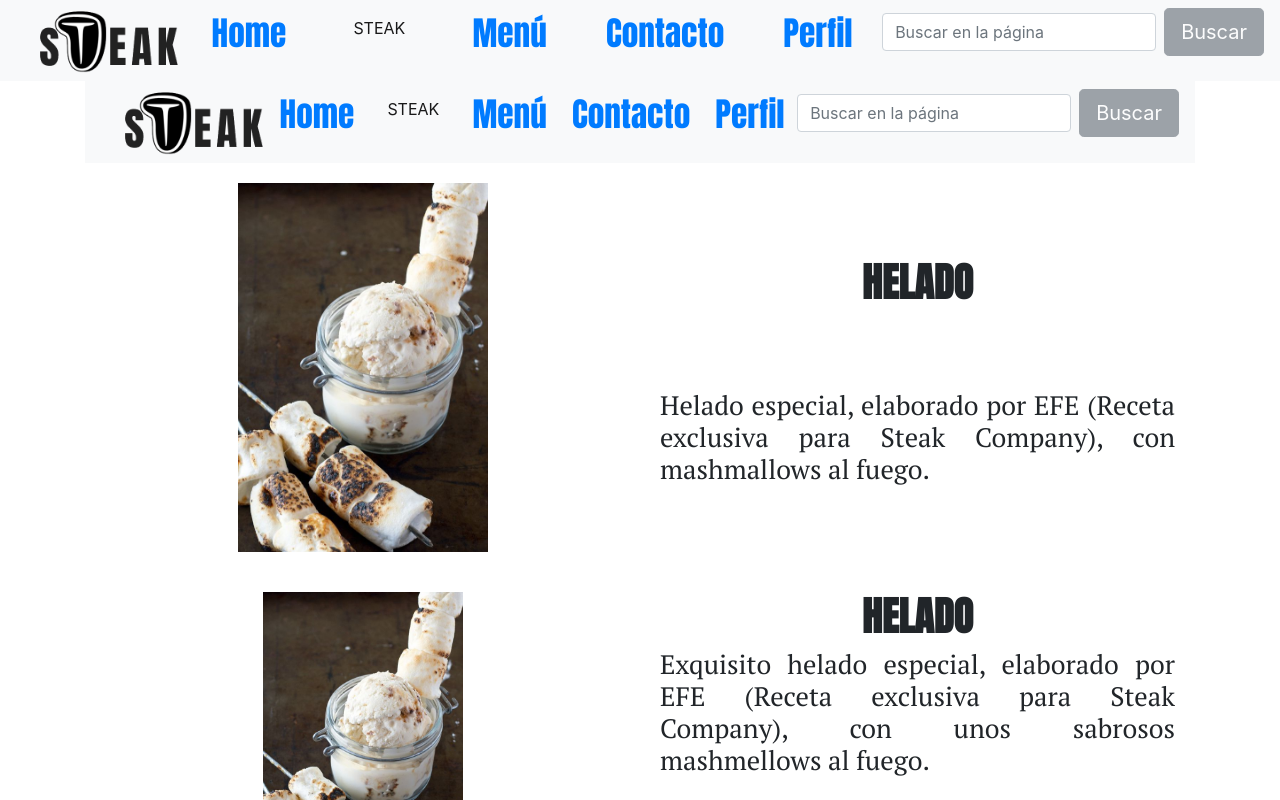
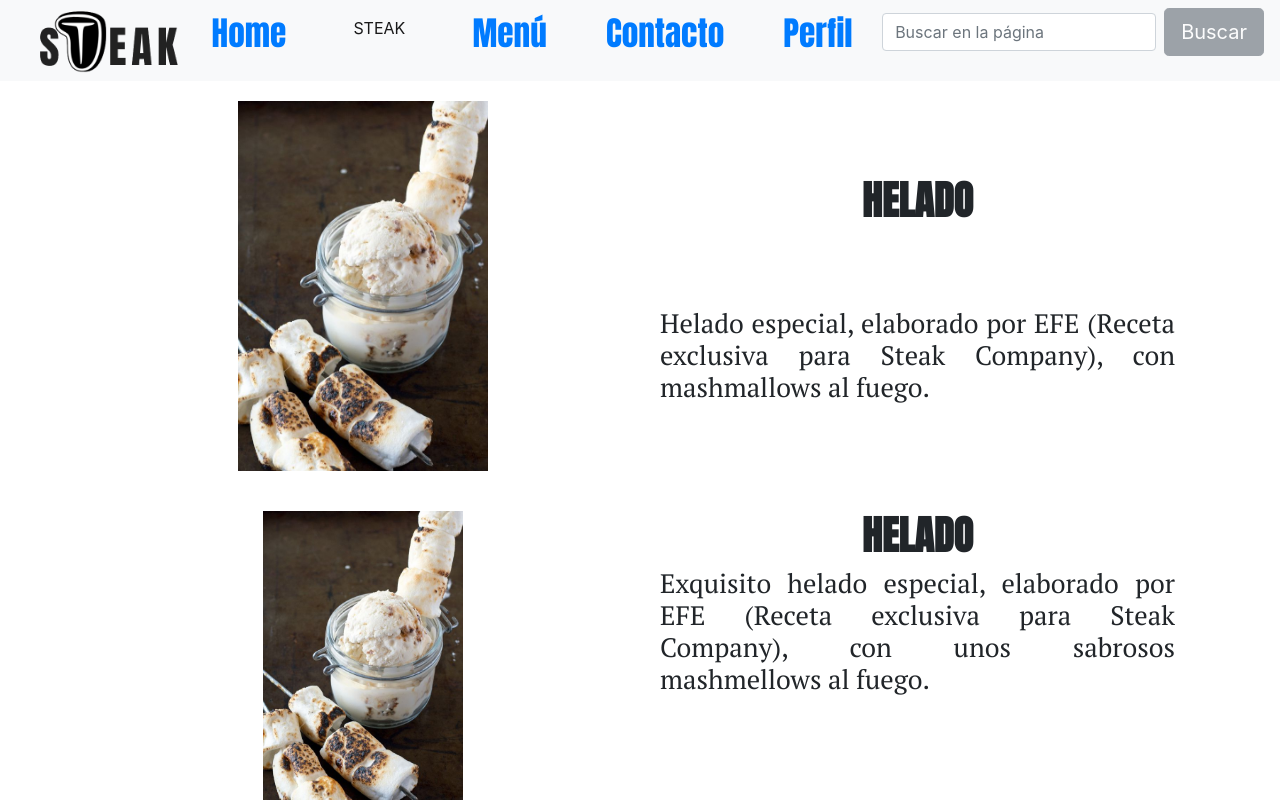
Before and after one commit to ginacuadrado/proyecto, an Angular app: page /menu/postres in a window 1280 px wide. Shown: the top 800 px of the page. Built offline with nearby package versions, Linux system fonts and the light colour scheme.

Commit message:
navbar innecesarios borrados

```diff
--- a/src/app/components/contact/contact.component.html
+++ b/src/app/components/contact/contact.component.html
@@ -1,5 +1,3 @@
-
-<app-header></app-header>}
 <p>
   contact works!
 </p>
--- a/src/app/components/menu/aperitivos/aperitivos.component.html
+++ b/src/app/components/menu/aperitivos/aperitivos.component.html
@@ -1,5 +1,4 @@
 
-<app-header></app-header>
 <p>
   aperitivos works!
 </p>
--- a/src/app/components/menu/carnes/carnes.component.html
+++ b/src/app/components/menu/carnes/carnes.component.html
@@ -1,6 +1,3 @@
-<app-header></app-header>
-
-
   <div style="text-align:center">
     <div class="flex-container">
       <div><img width="300" alt="SteakLogo" src="../assets/Tbone.jpg"></div>
--- a/src/app/components/menu/postres/postres.component.html
+++ b/src/app/components/menu/postres/postres.component.html
@@ -1,5 +1,3 @@
-<app-header></app-header>
-
   <div style="text-align:center">
     <div class="flex-container">
         <div>
```
